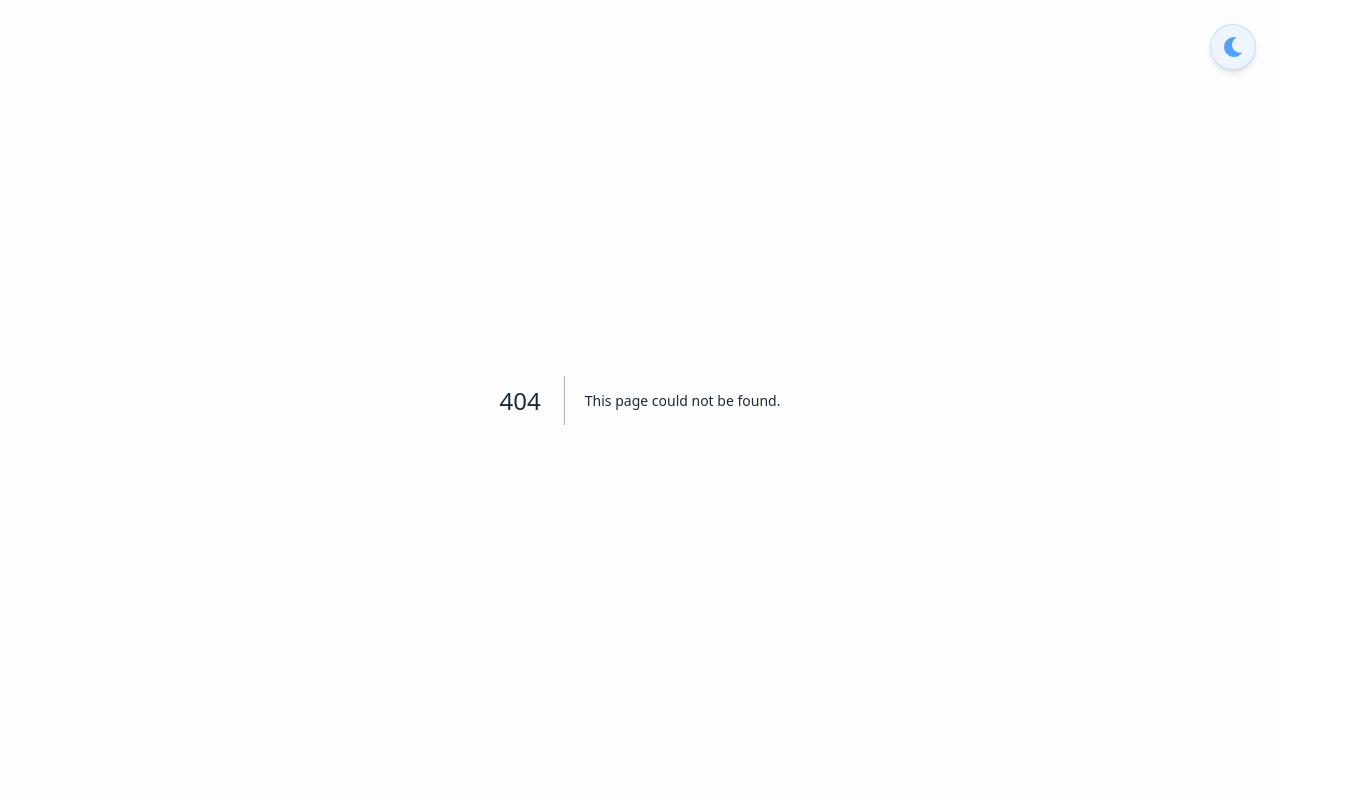
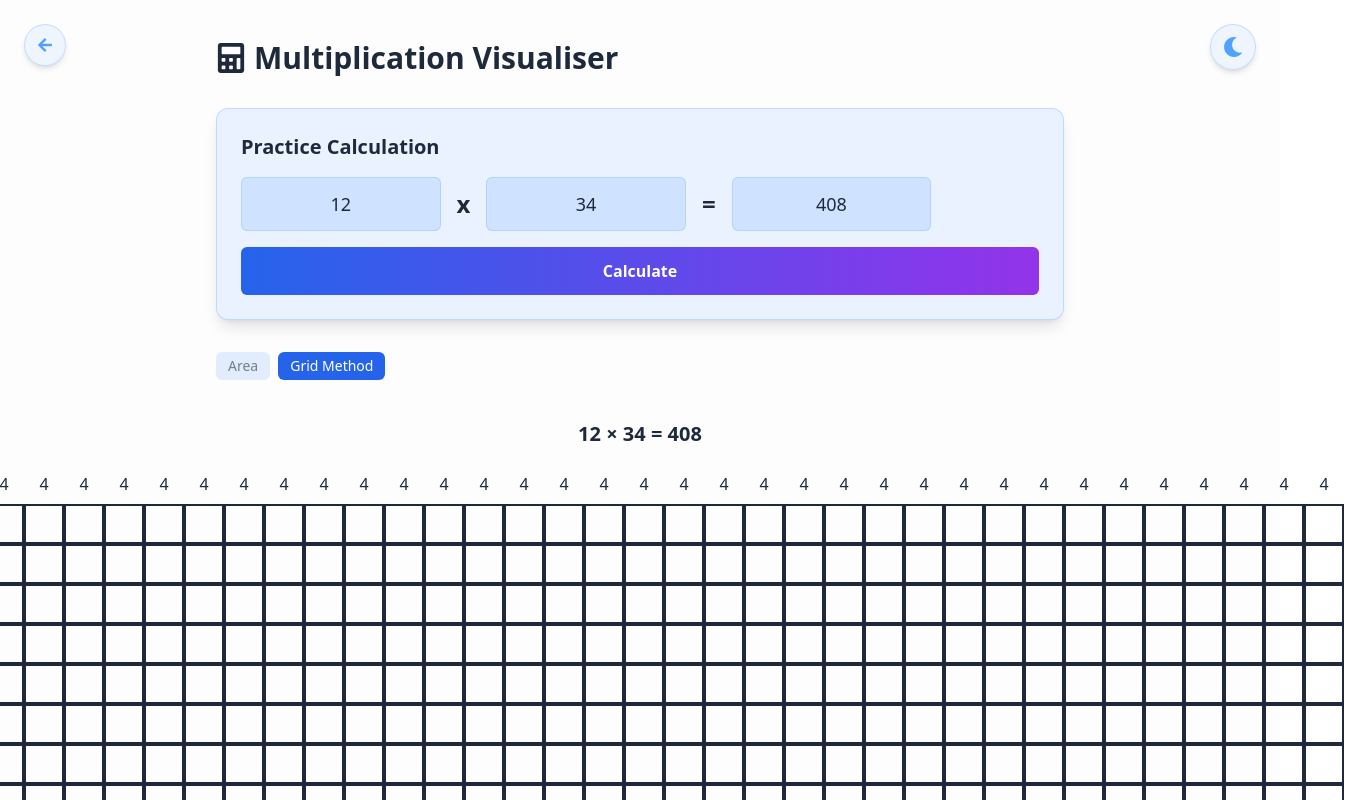
Before and after one commit to Aman1919/VISUALISER, a Next.js app: page /lessons/maths/multiplication in a window 1280 px wide. Before the commit this address had no page. Shown: the top 800 px of the page, 1368 px wide, since content can reach past the window. Built offline with nearby package versions, Linux system fonts and the light colour scheme.

Commit message:
added multiply

```diff
--- a/src/app/dashboard/layout.tsx
+++ b/src/app/dashboard/layout.tsx
@@ -3,11 +3,9 @@ import BackButton from "@/component/BackButton";
 export default function DashboardLayout({ children }: { children: React.ReactNode }) {
 
     return (
-        <div className="flex flex-col items-center justify-center min-h-screen bg-gray-100 dark:bg-gray-900">
         <div className="container mx-auto p-4">
             <BackButton route="/home" />
             {children}
         </div>
-        </div>
     );
 }
--- a/src/app/lessons/layout.tsx
+++ b/src/app/lessons/layout.tsx
@@ -3,11 +3,9 @@ import BackButton from "@/component/BackButton";
 export default function LessonsLayout({ children }: { children: React.ReactNode }) {
 
     return (
-        <div className="flex flex-col items-center justify-center min-h-screen bg-gray-100 dark:bg-gray-900">
         <div className="container mx-auto p-4">
             <BackButton route="/dashboard" />
             {children}
         </div>
-        </div>
     );
 }
--- /dev/null
+++ b/src/app/lessons/maths/multiplication/page.tsx
@@ -0,0 +1,148 @@
+"use client";
+
+import { useState } from "react";
+import { FaCalculator } from "react-icons/fa";
+import { MathInputContainer } from "@/component/MathInputContanier";
+
+export default function MultiplicationLesson() {
+  const [num1, setNum1] = useState("12");
+  const [num2, setNum2] = useState("34");
+  const [result, setResult] = useState<number>(408);
+  const [visualizationType, setVisualizationType] = useState("Grid");
+
+  const handleMultiply = () => {
+    const number1 = parseInt(num1)||0;
+    const number2 = parseInt(num2) || 0;
+    setResult(number1 * number2);
+  };
+
+  const RenderGridVisualization = () => {
+    const number1 = parseInt(num1) || 0;
+    const number2 = parseInt(num2) || 0;
+
+    return (
+      <div className="flex flex-col items-center gap-6 p-6 rounded-lg shadow-md bg-bg-secondary">
+        <h3 className="text-xl font-semibold text-text-primary">
+          {number1} × {number2} = <span className="text-text-highlight">{number1 * number2}</span>
+        </h3>
+
+        {/* Grid visualization */}
+        <div className="relative">
+          {/* Column labels */}
+          <div className="flex mb-2 ml-12">
+            {[...Array(number2)].map((_, i) => (
+              <div key={`col-label-${i}`} className="w-10 text-center font-medium text-text-accent">
+                4
+              </div>
+            ))}
+          </div>
+
+          {/* Grid with row labels */}
+          {[...Array(number1)].map((_, row) => (
+            <div key={`row-${row}`} className="flex items-center">
+              {/* Row label */}
+              <div className="w-10 mr-2 text-right font-medium text-text-accent">
+                {row + 1}
+              </div>
+
+              {/* Grid cells */}
+              {[...Array(number2)].map((_, col) => (
+                <div
+                  key={`cell-${row}-${col}`}
+                  className={`
+                    w-10 h-10 border-2
+                    ${row === 0 ? 'border-t-text-accent' : 'border-t-border-primary'}
+                    ${col === 0 ? 'border-l-text-accent' : 'border-l-border-primary'}
+                    border-r-border-primary border-b-border-primary
+                    flex items-center justify-center
+                    bg-bg-primary hover:bg-bg-accent transition-colors
+                    relative
+                  `}
+                >
+                  {/* Show product in last cell */}
+                  {(row === number1 - 1 && col === number2 - 1) && (
+                    <span className="absolute -bottom-6 -right-2 text-lg font-bold text-text-highlight">
+                      {number1 * number2}
+                    </span>
+                  )}
+                </div>
+              ))}
+            </div>
+          ))}
+        </div>
+
+        {/* Explanation */}
+        <div className="text-text-primary text-center max-w-md">
+          <p>
+            This grid shows <span className="text-text-accent">{number1}</span> rows and <span className="text-text-accent">{number2}</span> columns.
+            The total number of squares ({number1} × {number2}) equals <span className="text-text-highlight font-medium">{number1 * number2}</span>.
+          </p>
+        </div>
+      </div>
+    );
+  };
+
+  const RenderVisualization = () => {
+    switch (visualizationType) {
+      case "Grid":
+        return <RenderGridVisualization />;
+      case "array":
+        return (
+            <p>{result}</p>
+        );
+      default:
+        return null;
+    }
+  };
+
+  return (
+    <div className="max-w-4xl p-6 mx-auto">
+      <div className="flex justify-between items-center mb-8">
+        <h1 className="text-3xl font-bold flex items-center gap-2">
+          <FaCalculator /> Multiplication Visualiser
+        </h1>
+        <div className="w-10"></div>
+      </div>
+
+      <MathInputContainer
+        value1={num1}
+        value2={num2}
+        onValue1Change={setNum1}
+        onValue2Change={setNum2}
+        operator="x"
+        onCalculate={handleMultiply}
+      />
+
+      <div className="mb-4 flex gap-2 flex-wrap">
+        <button
+          onClick={() => setVisualizationType("area")}
+          className={`px-3 py-1 rounded-md text-sm ${visualizationType === "area" ? 'opacity-100' : 'opacity-60'}`}
+          style={{
+            backgroundColor: visualizationType === "area" ? 'var(--color-button-primary-from)' : 'var(--color-bg-accent)',
+            color: visualizationType === "area" ? 'white' : 'var(--color-text-primary)'
+          }}
+        >
+          Area
+        </button>
+        <button
+          onClick={() => setVisualizationType("Grid")}
+          className={`px-3 py-1 rounded-md text-sm ${visualizationType === "Grid" ? 'opacity-100' : 'opacity-60'}`}
+          style={{
+            backgroundColor: visualizationType === "Grid" ? 'var(--color-button-primary-from)' : 'var(--color-bg-accent)',
+            color: visualizationType === "Grid" ? 'white' : 'var(--color-text-primary)'
+          }}
+        >
+          Grid Method
+        </button>
+      </div>
+
+      <div className=" flex items-center justify-center">
+        {result !== 0 ? (
+          RenderVisualization()
+        ) : (
+          <p className="text-center opacity-60">Enter numbers and click {"Calculate"}</p>
+        )}
+      </div>
+    </div>
+  );
+}
--- a/src/component/MathInputContanier.tsx
+++ b/src/component/MathInputContanier.tsx
@@ -20,7 +20,10 @@ export function MathInputContainer({
     switch (operator) {
       case '+': return num1 + num2;
       case '-': return num1 - num2;
-      // Add more operations as needed
+      case 'x': return num1 * num2;
+      case '/': return num2 !== 0 ? num1 / num2 : 'Error: Division by zero';
+      case '%': return num1 % num2;
+      case '^': return Math.pow(num1, num2);
       default: return num1 + num2; // Default to addition
     }
   };
```
